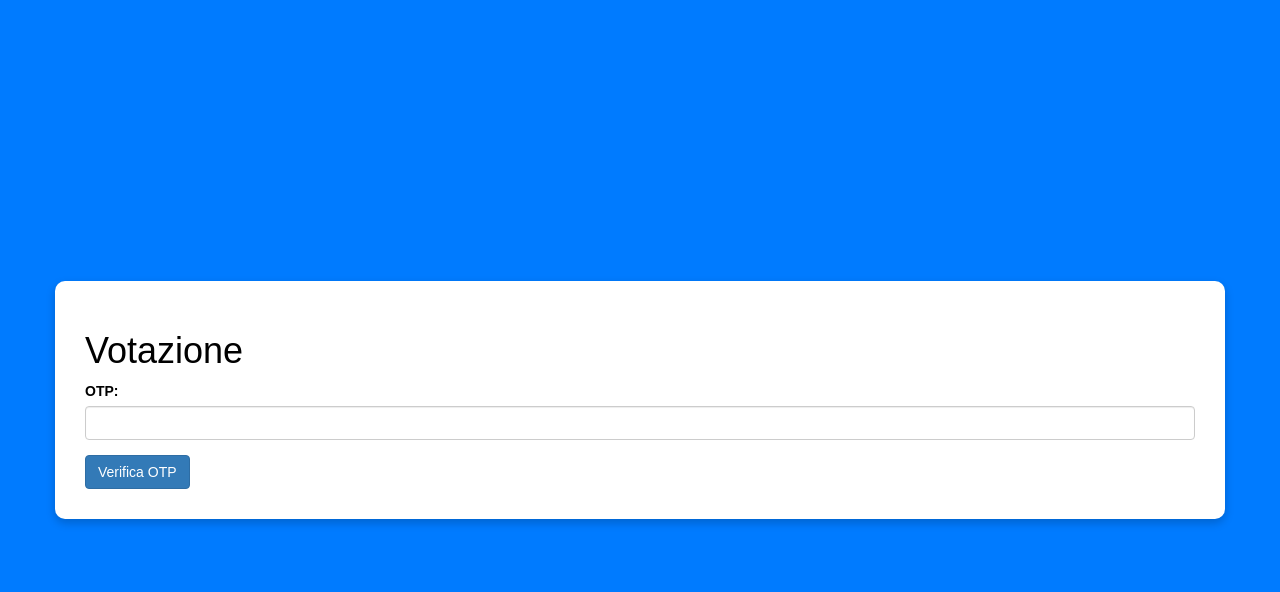
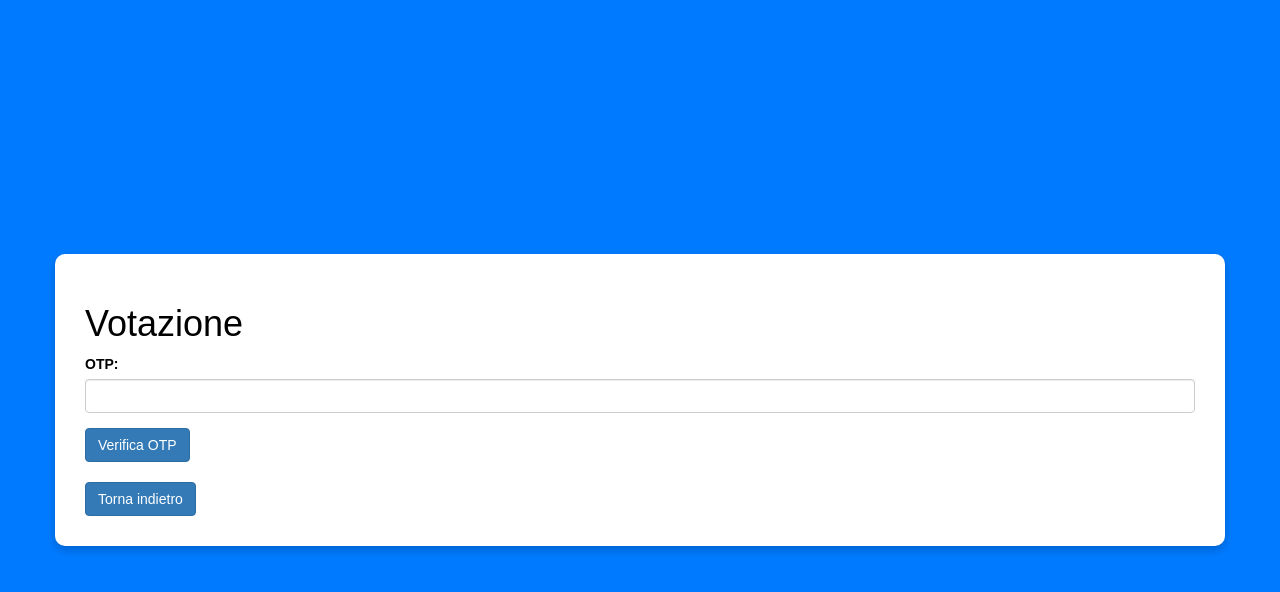
Before and after one commit to Tressilloide/GestioneCollegio, a PHP site: page /votazione.php in a window 1280 px wide. Shown: the top 592 px of the page. Run offline with PHP 8.4, Linux system fonts and the light colour scheme; the visitor is signed in with stand-in values (Sample User, id 1).

Commit message:
feat: aggiunto bottone torna in dietro pagina votazione

```diff
--- a/votazione.php
+++ b/votazione.php
@@ -119,6 +119,9 @@
                 <button type="submit" class="btn btn-primary" name="verifica_otp">Verifica OTP</button>
             </form>
         <?php endif; ?>
+        <br>
+        <a href="areariservata.php" class="btn btn-primary">Torna indietro</a>
+
     </div>
 
     <script src="https://ajax.googleapis.com/ajax/libs/jquery/3.7.1/jquery.min.js"></script>
```
